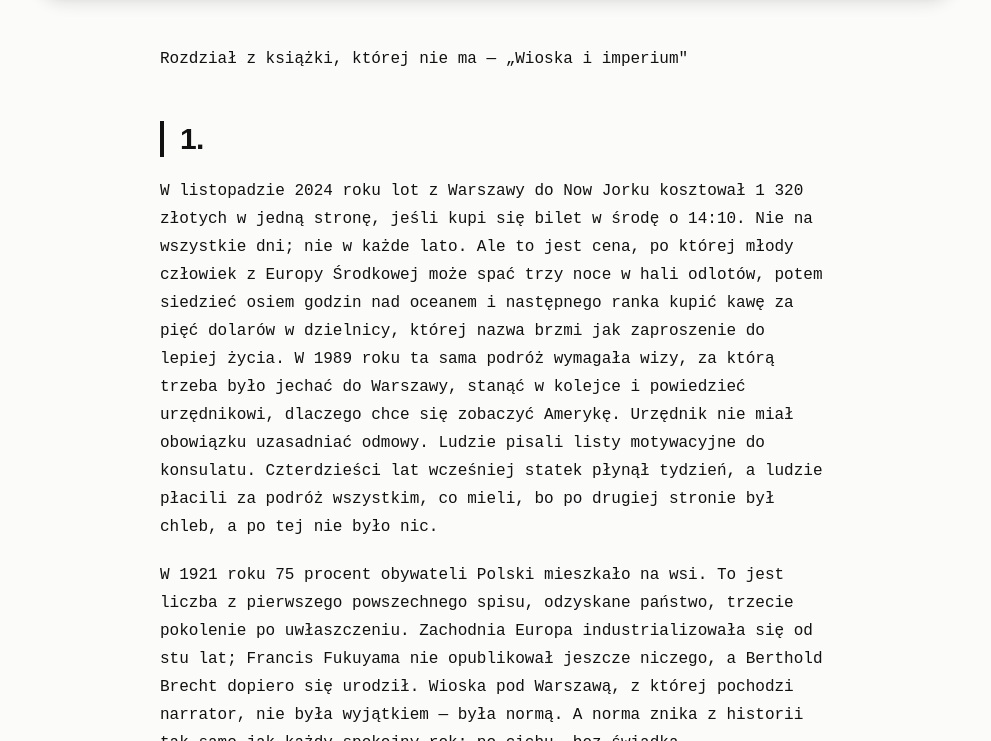
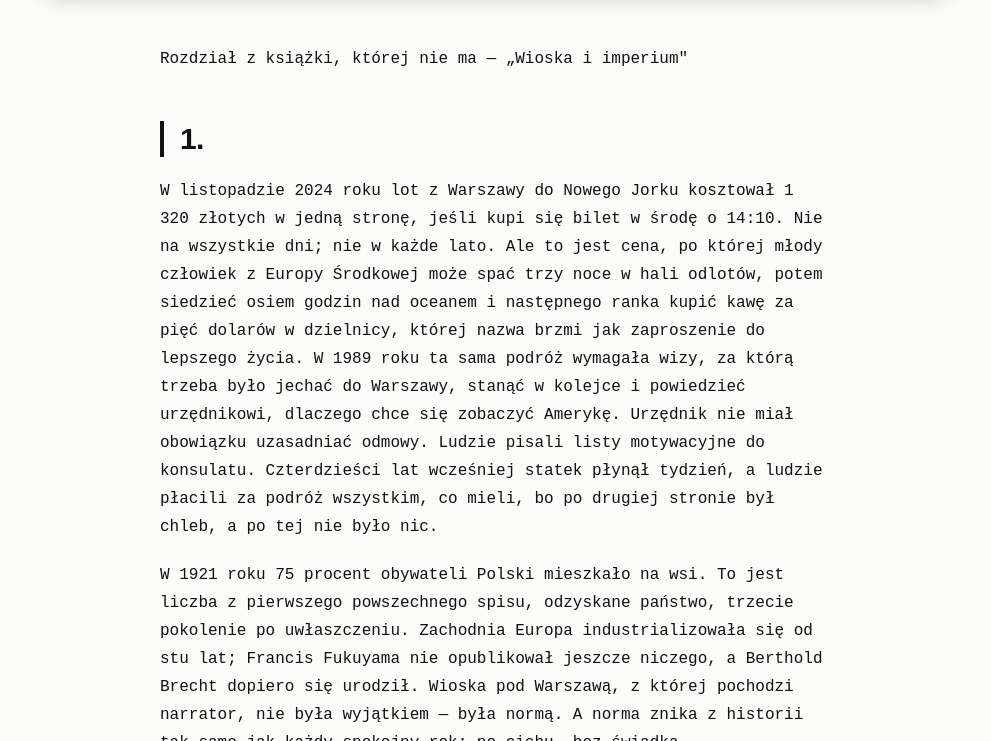
Before and after one commit to martin0ne/mj-oldak, an Astro site in the folder mj-oldak/: page /artykuly/wioska-i-imperium in a window 1280 px wide. Shown: the part 1023-1764 px from the top of the page, without its empty margins (144-1135 px from the left). Built offline with nearby package versions, Linux system fonts and the light colour scheme; Astro itself is replaced by a stand-in of ours; a web font is replaced by a local one.

Commit message:
fix prozy: Now Jorku -> Nowego Jorku + do lepiej zycia -> do lepszego zycia
wioska-i-imperium: excerpt + tresc, rebuild dist (63 strony).

```diff
--- a/mj-oldak/src/content/articles/wioska-i-imperium.md
+++ b/mj-oldak/src/content/articles/wioska-i-imperium.md
@@ -1,7 +1,7 @@
 ---
 title: "Wioska i Imperium"
 slug: "wioska-i-imperium"
-excerpt: "Lot z Warszawy do Now Jorku kosztował 1 320 złotych w jedną stronę, jeśli kupi się bilet w środę o 14:10. O tym, jak dwa kontynenty przestały się rozumieć — i czego nie da się przetłumaczyć w drugą stronę."
+excerpt: "Lot z Warszawy do Nowego Jorku kosztował 1 320 złotych w jedną stronę, jeśli kupi się bilet w środę o 14:10. O tym, jak dwa kontynenty przestały się rozumieć — i czego nie da się przetłumaczyć w drugą stronę."
 publishedAt: 2026-10-16
 author: "Marcin Ołdak"
 category: "esej"
@@ -19,7 +19,7 @@ lang: pl
 
 ## 1.
 
-W listopadzie 2024 roku lot z Warszawy do Now Jorku kosztował 1 320 złotych w jedną stronę, jeśli kupi się bilet w środę o 14:10. Nie na wszystkie dni; nie w każde lato. Ale to jest cena, po której młody człowiek z Europy Środkowej może spać trzy noce w hali odlotów, potem siedzieć osiem godzin nad oceanem i następnego ranka kupić kawę za pięć dolarów w dzielnicy, której nazwa brzmi jak zaproszenie do lepiej życia. W 1989 roku ta sama podróż wymagała wizy, za którą trzeba było jechać do Warszawy, stanąć w kolejce i powiedzieć urzędnikowi, dlaczego chce się zobaczyć Amerykę. Urzędnik nie miał obowiązku uzasadniać odmowy. Ludzie pisali listy motywacyjne do konsulatu. Czterdzieści lat wcześniej statek płynął tydzień, a ludzie płacili za podróż wszystkim, co mieli, bo po drugiej stronie był chleb, a po tej nie było nic.
+W listopadzie 2024 roku lot z Warszawy do Nowego Jorku kosztował 1 320 złotych w jedną stronę, jeśli kupi się bilet w środę o 14:10. Nie na wszystkie dni; nie w każde lato. Ale to jest cena, po której młody człowiek z Europy Środkowej może spać trzy noce w hali odlotów, potem siedzieć osiem godzin nad oceanem i następnego ranka kupić kawę za pięć dolarów w dzielnicy, której nazwa brzmi jak zaproszenie do lepszego życia. W 1989 roku ta sama podróż wymagała wizy, za którą trzeba było jechać do Warszawy, stanąć w kolejce i powiedzieć urzędnikowi, dlaczego chce się zobaczyć Amerykę. Urzędnik nie miał obowiązku uzasadniać odmowy. Ludzie pisali listy motywacyjne do konsulatu. Czterdzieści lat wcześniej statek płynął tydzień, a ludzie płacili za podróż wszystkim, co mieli, bo po drugiej stronie był chleb, a po tej nie było nic.
 
 W 1921 roku 75 procent obywateli Polski mieszkało na wsi. To jest liczba z pierwszego powszechnego spisu, odzyskane państwo, trzecie pokolenie po uwłaszczeniu. Zachodnia Europa industrializowała się od stu lat; Francis Fukuyama nie opublikował jeszcze niczego, a Berthold Brecht dopiero się urodził. Wioska pod Warszawą, z której pochodzi narrator, nie była wyjątkiem — była normą. A norma znika z historii tak samo jak każdy spokojny rok: po cichu, bez świadka.
 
```
